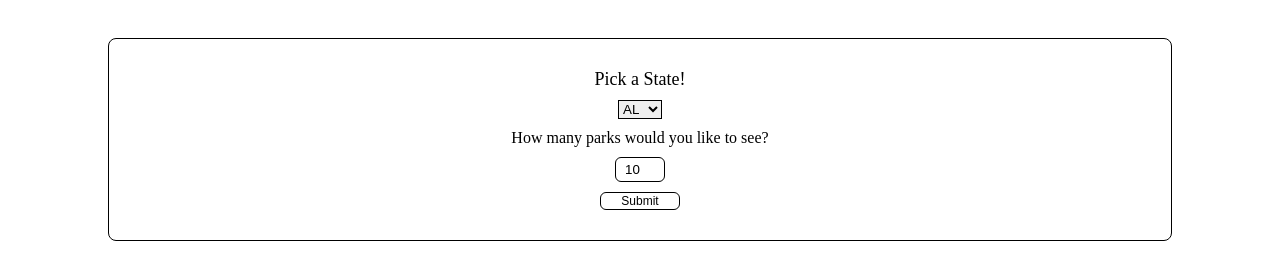
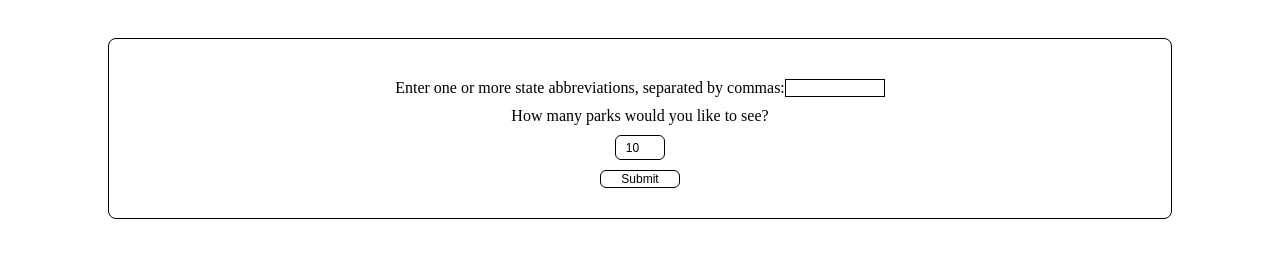
Before and after one commit to TreyTiller/National-parks-api, a plain HTML site: page index.html in a window 1280 px wide. Shown: the part 103-382 px from the top of the page. Drawn offline with nearby package versions, Linux system fonts and the light colour scheme.

Commit message:
Fixed state input

```diff
--- a/index.html
+++ b/index.html
@@ -14,66 +14,68 @@
     <section class="main-display-container">
         <h1 class="heading">National Park Service Finder</h1>
         <form class="user-request-form">
-                <legend>Pick a State!</legend>
-                <p>
-                    <select id="state-list" required>
-                            <option value="AL">AL</option>
-                            <option value="AK">AK</option>
-                            <option value="AR">AR</option>
-                            <option value="AZ">AZ</option>
-                            <option value="CA">CA</option>
-                            <option value="CO">CO</option>
-                            <option value="CT">CT</option>
-                            <option value="DC">DC</option>
-                            <option value="DE">DE</option>
-                            <option value="FL">FL</option>
-                            <option value="GA">GA</option>
-                            <option value="HI">HI</option>
-                            <option value="IA">IA</option>
-                            <option value="ID">ID</option>
-                            <option value="IL">IL</option>
-                            <option value="IN">IN</option>
-                            <option value="KS">KS</option>
-                            <option value="KY">KY</option>
-                            <option value="LA">LA</option>
-                            <option value="MA">MA</option>
-                            <option value="MD">MD</option>
-                            <option value="ME">ME</option>
-                            <option value="MI">MI</option>
-                            <option value="MN">MN</option>
-                            <option value="MO">MO</option>
-                            <option value="MS">MS</option>
-                            <option value="MT">MT</option>
-                            <option value="NC">NC</option>
-                            <option value="NE">NE</option>
-                            <option value="NH">NH</option>
-                            <option value="NJ">NJ</option>
-                            <option value="NM">NM</option>
-                            <option value="NV">NV</option>
-                            <option value="NY">NY</option>
-                            <option value="ND">ND</option>
-                            <option value="OH">OH</option>
-                            <option value="OK">OK</option>
-                            <option value="OR">OR</option>
-                            <option value="PA">PA</option>
-                            <option value="RI">RI</option>
-                            <option value="SC">SC</option>
-                            <option value="SD">SD</option>
-                            <option value="TN">TN</option>
-                            <option value="TX">TX</option>
-                            <option value="UT">UT</option>
-                            <option value="VT">VT</option>
-                            <option value="VA">VA</option>
-                            <option value="WA">WA</option>
-                            <option value="WI">WI</option>
-                            <option value="WV">WV</option>
-                            <option value="WY">WY</option>
-                    </select>
-                </p>
+            <p>
+                <label for="search-term">Enter one or more state abbreviations, separated by commas: </label>
+                <input type="text" name="search-term" id="state-list" required>
+                <!--<p class="list-title">Here's a list if you need it!</p>
+                <select id="state-list-reference">
+                    <option value="AL">Alabama (AL)</option>
+                    <option value="AK">Alaska (AK)</option>
+                    <option value="AZ">Arizona (AZ)</option>
+                    <option value="AR">Arkansas (AR)</option>
+                    <option value="CA">California (CA)</option>
+                    <option value="CO">Colorado (CO)</option>
+                    <option value="CT">Connecticut (CT)</option>
+                    <option value="DE">Delaware (DE)</option>
+                    <option value="DC">District Of Columbia (DC)</option>
+                    <option value="FL">Florida (FL)</option>
+                    <option value="GA">Georgia (GA)</option>
+                    <option value="HI">Hawaii (HI)</option>
+                    <option value="ID">Idaho (ID)</option>
+                    <option value="IL">Illinois (IL)</option>
+                    <option value="IN">Indiana (IN)</option>
+                    <option value="IA">Iowa (IA)</option>
+                    <option value="KS">Kansas (KS)</option>
+                    <option value="KY">Kentucky (KY)</option>
+                    <option value="LA">Louisiana (LA)</option>
+                    <option value="ME">Maine (ME)</option>
+                    <option value="MD">Maryland (MD)</option>
+                    <option value="MA">Massachusetts (MA)</option>
+                    <option value="MI">Michigan (MI)</option>
+                    <option value="MN">Minnesota (MN)</option>
+                    <option value="MS">Mississippi (MS)</option>
+                    <option value="MO">Missouri (MO)</option>
+                    <option value="MT">Montana (MT)</option>
+                    <option value="NE">Nebraska (NE)</option>
+                    <option value="NV">Nevada (NV)</option>
+                    <option value="NH">New Hampshire (NH)</option>
+                    <option value="NJ">New Jersey (NJ)</option>
+                    <option value="NM">New Mexico (NM)</option>
+                    <option value="NY">New York (NY)</option>
+                    <option value="NC">North Carolina (NC)</option>
+                    <option value="ND">North Dakota (ND)</option>
+                    <option value="OH">Ohio (OH)</option>
+                    <option value="OK">Oklahoma (OK)</option>
+                    <option value="OR">Oregon (OR)</option>
+                    <option value="PA">Pennsylvania (PA)</option>
+                    <option value="RI">Rhode Island (RI)</option>
+                    <option value="SC">South Carolina (SC)</option>
+                    <option value="SD">South Dakota (SD)</option>
+                    <option value="TN">Tennessee (TN)</option>
+                    <option value="TX">Texas (TX)</option>
+                    <option value="UT">Utah (UT)</option>
+                    <option value="VT">Vermont</option>
+                    <option value="VA">Virginia</option>
+                    <option value="WA">Washington</option>
+                    <option value="WV">West Virginia</option>
+                    <option value="WI">Wisconsin</option>
+                    <option value="WY">Wyoming</option>
+                </select>-->
+            </p>
 
-                <label for="num-of-results">How many parks would you like to see?</label>
-                <input type="number" name="amount" class="results-amount" required value="10">
-                <button class="submit">Submit</button>
+            <label for="num-of-results">How many parks would you like to see?</label>
+            <input type="number" name="amount" class="results-amount" required value="10">
+            <button class="submit">Submit</button>
         </form>
     </section>
 
--- a/style.css
+++ b/style.css
@@ -8,11 +8,15 @@
 
 #state-list {
     border: 1px solid black;
-
+    width: 50px;
+    text-align: center;
+    font-size: 12px;
 }
 
 .results-amount {
     border: 1px solid black;
+    font-size: 12px;
+    text-align: center;
 }
 
 .submit {
@@ -41,12 +45,11 @@
     border-radius: 8px;
 }
 
-legend {
-    font-size: 18px;
-}
-
 p {
     margin: 10px;
+    display: flex;
+    width: auto;
+    justify-content: center;
 }
 
 .results-amount {
@@ -106,3 +109,11 @@ p {
     font-style: italic;
     color: #222;
 }
+
+#state-list {
+    width: 100px;
+}
+
+#state-list-reference {
+    text-align: center;
+}
```
